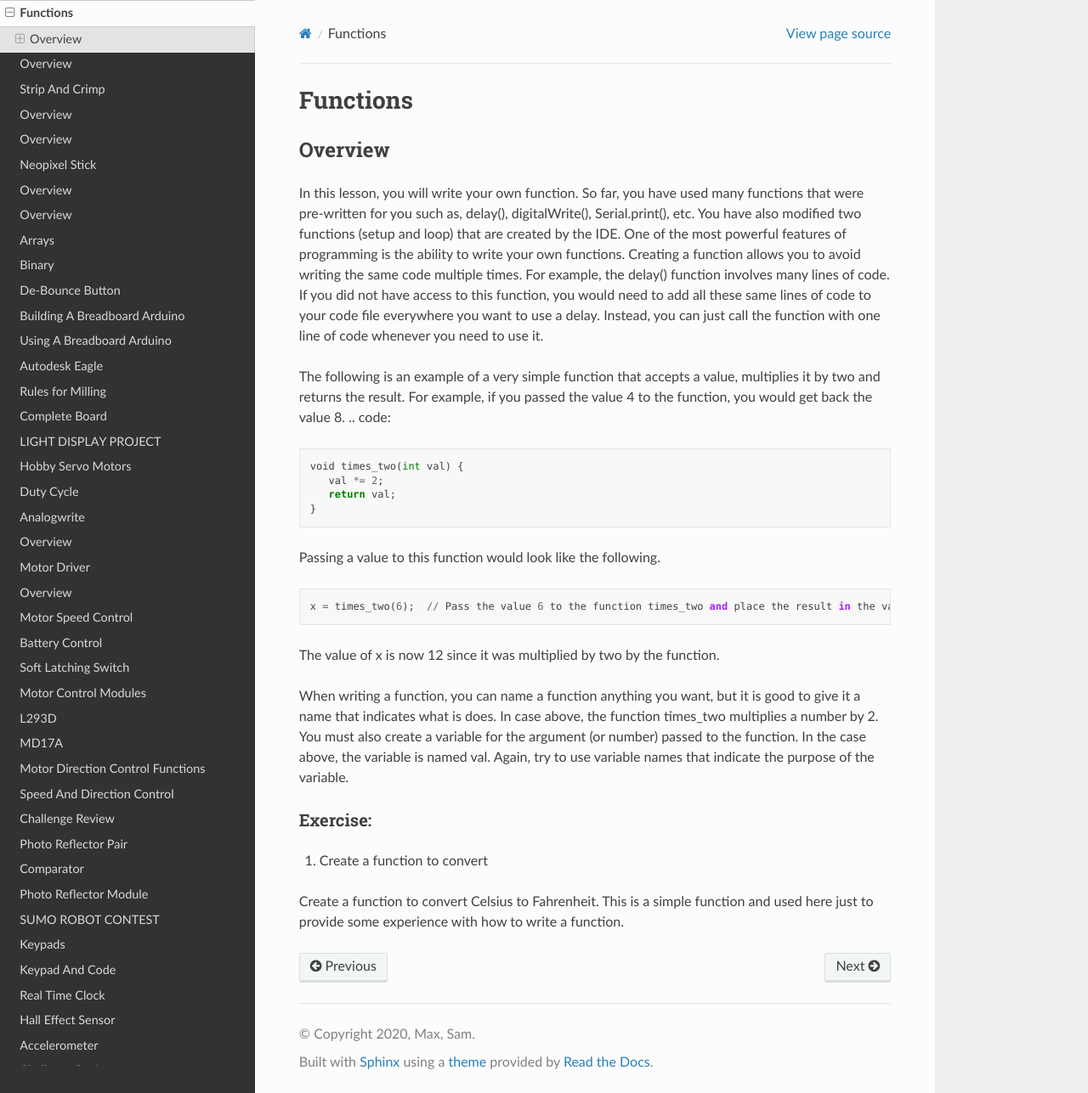
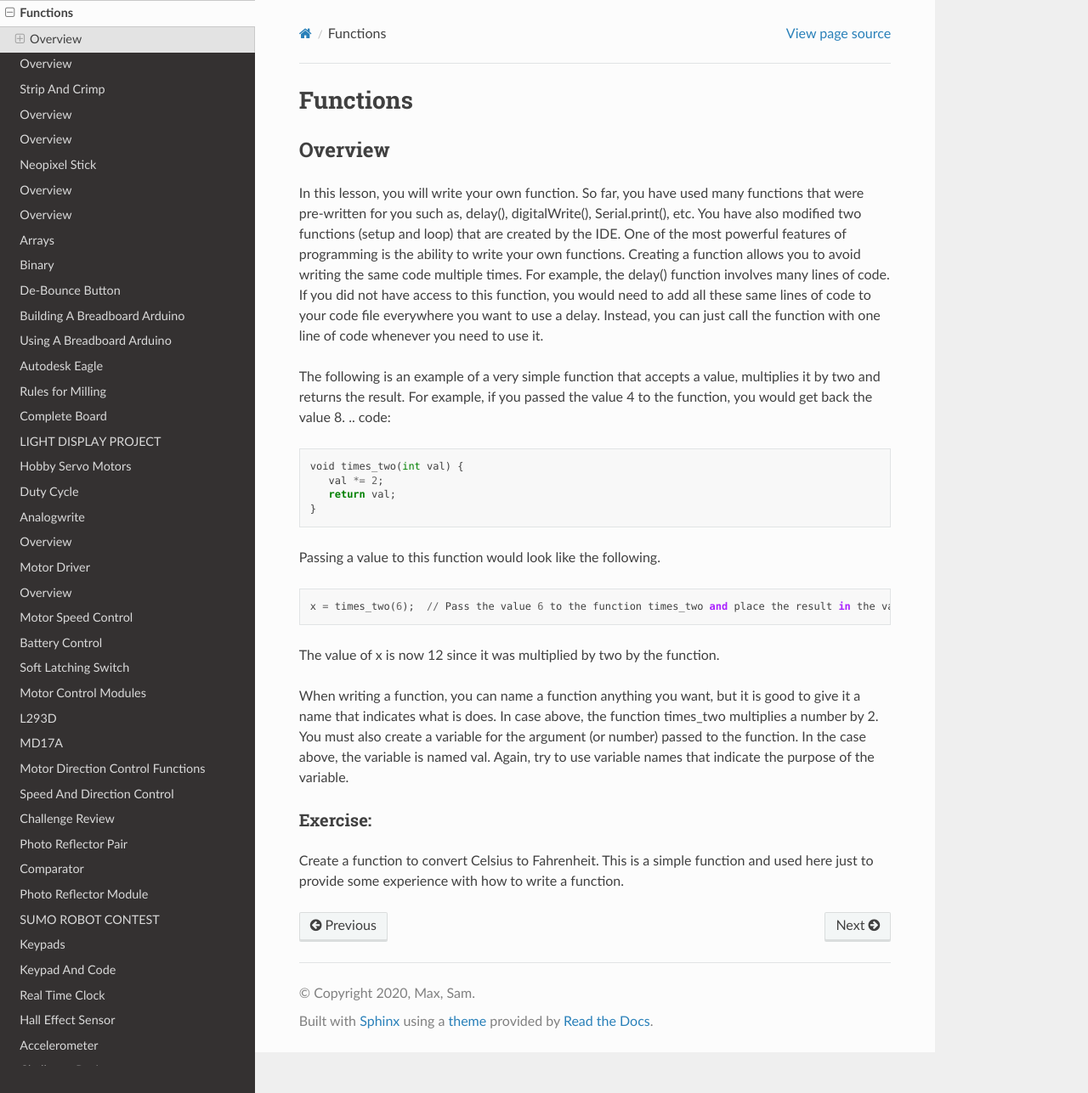
Before and after one commit to maxtkc/mvths-wiki, a Sphinx documentation site: the page built from docs/031-functions.rst, in a window 1280 px wide and 1287 px high. Shown: the whole window at 85% size. Built offline with Sphinx 7.4.7 and the Read the Docs theme 2.0.0, drawn with Linux system fonts in a browser that asks for light colours; pages that are not in the unit, such as notebooks, are missing from menus.

Commit message:
Update 031-functions.rst

```diff
--- a/docs/031-functions.rst
+++ b/docs/031-functions.rst
@@ -27,6 +27,4 @@ When writing a function, you can name a function anything you want, but it is go
 Exercise:
 ~~~~~~~~~
 
-#. Create a function to convert
-
 Create a function to convert Celsius to Fahrenheit. This is a simple function and used here just to provide some experience with how to write a function.
```
